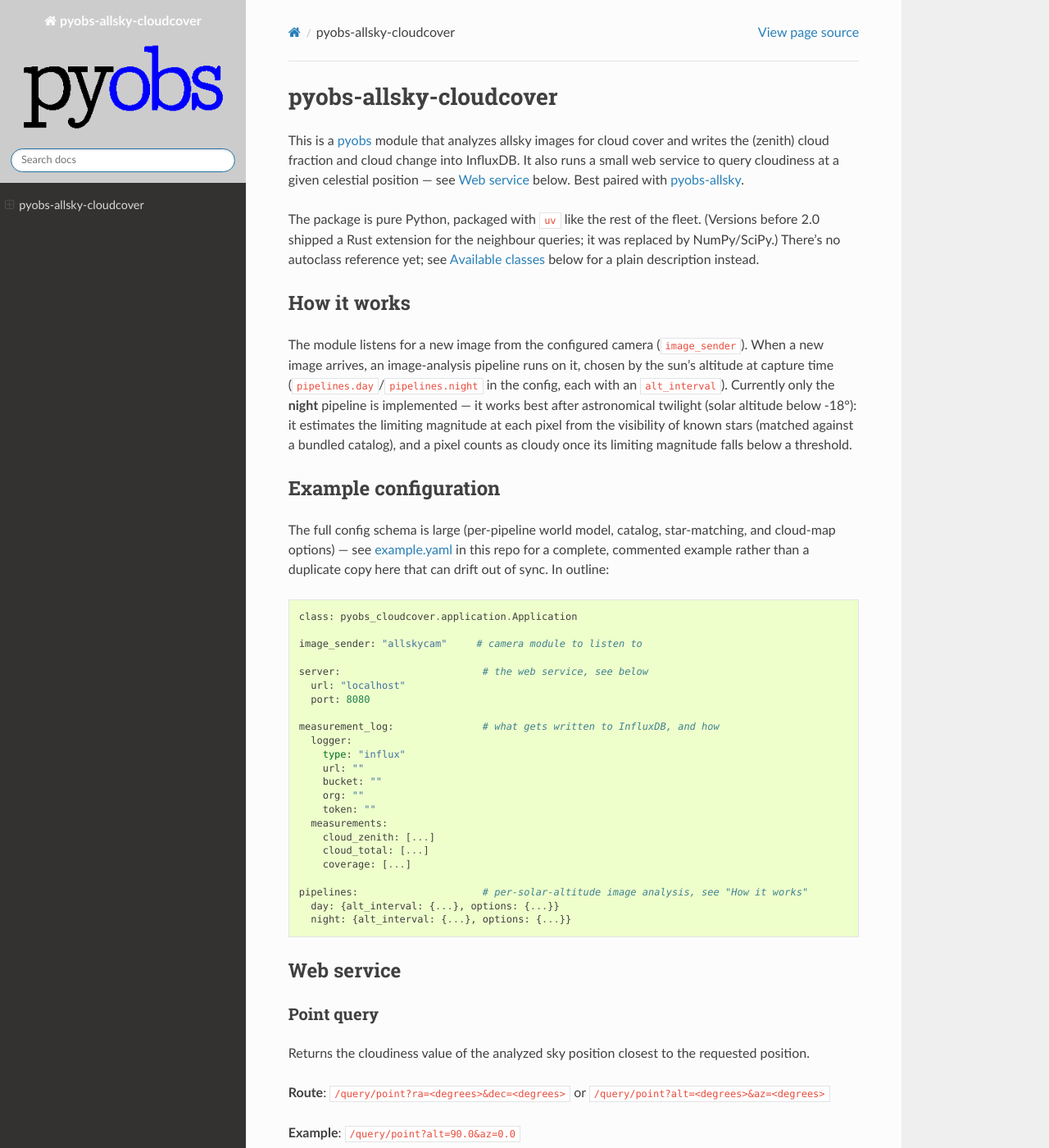
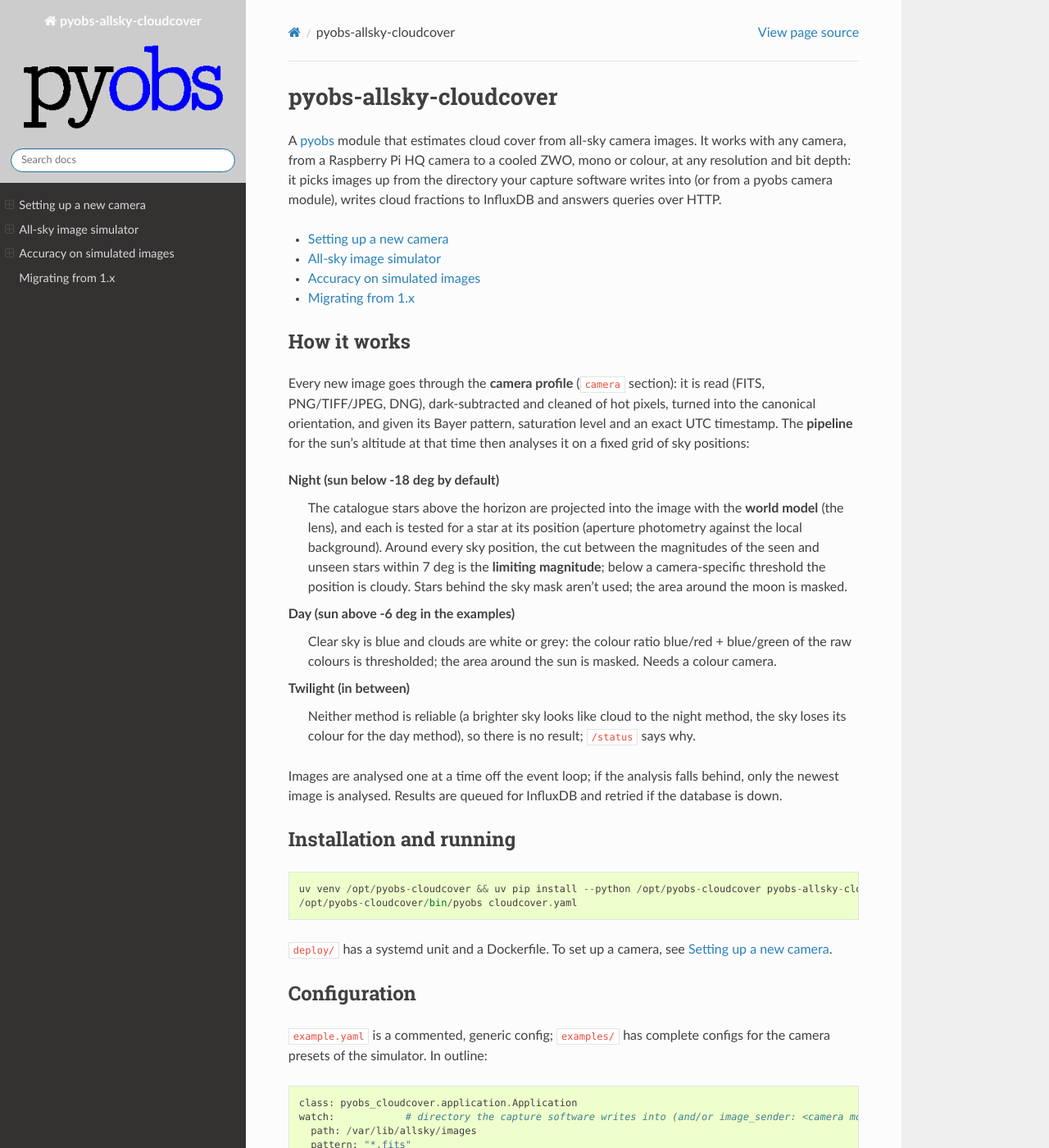
Before and after one commit to pyobs/pyobs-allsky-cloudcover, a Sphinx documentation site: the page built from docs/source/index.rst, in a window 1280 px wide and 1400 px high. Shown: the whole window at 82% size. Built offline with Sphinx 7.4.7 and the Read the Docs theme 3.1.0, drawn with Linux system fonts in a browser that asks for light colours; some of the changed text lies outside the part shown.

Commit message:
Docs: rewrite the main page and README
How it works (camera profile, night/day methods, twilight), installation
and running, the configuration (camera, pipeline options), all web routes
including the new ones, the command-line tools, and a toctree for the
calibration, simulator, accuracy and migration pages. The README no
longer points at pyobs-allsky. The docs build without warnings.

Co-Authored-By: Claude Opus 5.5 <noreply@anthropic.com>
Claude-Session: https://claude.ai/code/session_01CDYFQhEWtUKU6NC4JX7Avt

```diff
--- a/docs/source/conf.py
+++ b/docs/source/conf.py
@@ -37,7 +37,6 @@ html_theme_options = {
     "collapse_navigation": False,
     "sticky_navigation": True,
     "navigation_depth": 4,
-    "display_version": False,
     "logo_only": False,
     "prev_next_buttons_location": "bottom",
     "titles_only": False,
--- a/docs/source/index.rst
+++ b/docs/source/index.rst
@@ -1,110 +1,146 @@
 pyobs-allsky-cloudcover
 ########################
 
-This is a `pyobs <https://www.pyobs.org>`_ module that analyzes allsky images for cloud cover and
-writes the (zenith) cloud fraction and cloud change into InfluxDB. It also runs a small web
-service to query cloudiness at a given celestial position — see `Web service`_ below. Best paired
-with `pyobs-allsky <https://gitlab.gwdg.de/iag/k.schimpf/pyobs-allsky>`_.
+A `pyobs <https://www.pyobs.org>`_ module that estimates cloud cover from all-sky camera images. It works with
+any camera, from a Raspberry Pi HQ camera to a cooled ZWO, mono or colour, at any resolution and bit depth: it
+picks images up from the directory your capture software writes into (or from a pyobs camera module), writes
+cloud fractions to InfluxDB and answers queries over HTTP.
 
-The package is pure Python, packaged with ``uv`` like the rest of the fleet. (Versions before 2.0
-shipped a Rust extension for the neighbour queries; it was replaced by NumPy/SciPy.) There's no
-autoclass reference yet; see `Available classes`_ below for a plain description instead.
+.. toctree::
+   :maxdepth: 1
+
+   calibration
+   simulator
+   accuracy
+   migration
 
 
 How it works
 ************
 
-The module listens for a new image from the configured camera (``image_sender``). When a new
-image arrives, an image-analysis pipeline runs on it, chosen by the sun's altitude at capture
-time (``pipelines.day``/``pipelines.night`` in the config, each with an ``alt_interval``).
-Currently only the **night** pipeline is implemented — it works best after astronomical twilight
-(solar altitude below -18°): it estimates the limiting magnitude at each pixel from the visibility
-of known stars (matched against a bundled catalog), and a pixel counts as cloudy once its limiting
-magnitude falls below a threshold.
+Every new image goes through the **camera profile** (``camera`` section): it is read (FITS, PNG/TIFF/JPEG,
+DNG), dark-subtracted and cleaned of hot pixels, turned into the canonical orientation, and given its Bayer
+pattern, saturation level and an exact UTC timestamp. The **pipeline** for the sun's altitude at that time then
+analyses it on a fixed grid of sky positions:
+
+Night (sun below -18 deg by default)
+    The catalogue stars above the horizon are projected into the image with the **world model** (the lens),
+    and each is tested for a star at its position (aperture photometry against the local background). Around
+    every sky position, the cut between the magnitudes of the seen and unseen stars within 7 deg is the
+    **limiting magnitude**; below a camera-specific threshold the position is cloudy. Stars behind the sky
+    mask aren't used; the area around the moon is masked.
+
+Day (sun above -6 deg in the examples)
+    Clear sky is blue and clouds are white or grey: the colour ratio blue/red + blue/green of the raw colours
+    is thresholded; the area around the sun is masked. Needs a colour camera.
+
+Twilight (in between)
+    Neither method is reliable (a brighter sky looks like cloud to the night method, the sky loses its colour
+    for the day method), so there is no result; ``/status`` says why.
+
+Images are analysed one at a time off the event loop; if the analysis falls behind, only the newest image is
+analysed. Results are queued for InfluxDB and retried if the database is down.
 
 
-Example configuration
-**********************
+Installation and running
+************************
 
-The full config schema is large (per-pipeline world model, catalog, star-matching, and cloud-map
-options) — see `example.yaml
-<https://github.com/pyobs/pyobs-allsky-cloudcover/blob/main/example.yaml>`_ in this repo for a
-complete, commented example rather than a duplicate copy here that can drift out of sync. In
-outline::
+::
+
+    uv venv /opt/pyobs-cloudcover && uv pip install --python /opt/pyobs-cloudcover pyobs-allsky-cloudcover
+    /opt/pyobs-cloudcover/bin/pyobs cloudcover.yaml
+
+``deploy/`` has a systemd unit and a Dockerfile. To set up a camera, see :doc:`calibration`.
+
+
+Configuration
+*************
+
+``example.yaml`` is a commented, generic config; ``examples/`` has complete configs for the camera presets
+of the simulator. In outline::
 
     class: pyobs_cloudcover.application.Application
+    watch:            # directory the capture software writes into (and/or image_sender: <camera module>)
+      path: /var/lib/allsky/images
+      pattern: "*.fits"
+    camera:           # Bayer pattern, orientation, timestamps, dark, hot pixels, mask, world model
+      ...
+    server: {url: 0.0.0.0, port: 8080}
+    measurement_log:  # InfluxDB (or memory/none) and which fields to write
+      logger: {type: influx, url: ..., bucket: ..., org: ..., token: ...}
+      measurements:
+        cloud_total: [{type: total, name: cloudcover}]
+        cloud_zenith: [{type: zenith, name: cloudcover, altitude: 80}]
+    pipelines:
+      night: {alt_interval: {end: -18}, options: {cloud_map: {threshold: 4.6}}}
+      day: {alt_interval: {start: -6}, options: {cloud_map: {threshold: 1.85}}}
+    location: {latitude: ..., longitude: ..., elevation: ...}
 
-    image_sender: "allskycam"     # camera module to listen to
+The config is validated at startup. Measurement field types: ``total`` (whole sky), ``zenith`` (above
+``altitude``), ``sun``/``moon`` (within ``radius`` of it) and ``change`` (fraction of positions that changed
+since the previous image). Fractions are 0-1.
 
-    server:                        # the web service, see below
-      url: "localhost"
-      port: 8080
+Camera
+======
 
-    measurement_log:               # what gets written to InfluxDB, and how
-      logger:
-        type: "influx"
-        url: ""
-        bucket: ""
-        org: ""
-        token: ""
-      measurements:
-        cloud_zenith: [...]
-        cloud_total: [...]
-        coverage: [...]
+``bayer``
+    ``auto`` (``BAYERPAT``/``COLORTYP`` header keywords, honouring ``ROWORDER`` and ``X/YBAYROFF``), ``none``
+    (mono) or the pattern of the stored array's first row (RGGB, BGGR, GRBG, GBRG).
+``orientation``
+    ``flip_x``, ``flip_y``, ``rotate`` (0/90/180/270): raw image to canonical image. Masks and the world model
+    refer to the canonical image.
+``timestamp``
+    ``source`` (``auto``, ``header``, ``filename``, ``mtime``), ``keywords``, ``filename_format`` (strptime),
+    ``timezone`` for timestamps without one, ``offset`` in seconds.
+``saturation`` / ``bit_depth``
+    Saturation level in ADU; guessed from the data if not given (left-shifted 12/14-bit data is recognised).
+``dark``, ``hot_pixels``, ``mask``
+    Files from ``pyobs-cloudcover darks|hot-pixels|mask``.
+``world_model``
+    ``FisheyeModel`` (equidistant, equisolid, stereographic, orthographic or polynomial lens; from
+    ``pyobs-cloudcover calibrate``), ``SimpleModel`` or ``WCSModel`` (a FITS file with a WCS).
 
-    pipelines:                     # per-solar-altitude image analysis, see "How it works"
-      day: {alt_interval: {...}, options: {...}}
-      night: {alt_interval: {...}, options: {...}}
+Night pipeline options
+======================
+
+``bin_size`` (2; even for colour cameras), ``catalog`` (``filepath`` empty for the bundled Bright Star
+Catalogue, ``filter.alt``, ``filter.v_mag``), ``detector`` (``type: aperture`` with ``snr``, ``search_radius``,
+``aperture_radius``, ``annulus``, ``max_background``; or ``type: sigma``, the 1.x detector), ``altaz_grid``
+(``point_number``, ``limiting_altitude``), ``lim_mag_map`` (``radius``, ``estimator: robust|border``,
+``integration_length``), ``cloud_map.threshold`` (limiting magnitude), ``moon_apparent_size``.
+
+Day pipeline options
+====================
+
+``bin_size`` (2), ``cloud_map.threshold`` (colour ratio), ``sun_apparent_size``.
 
 
 Web service
 ***********
 
-Point query
-=============
-Returns the cloudiness value of the analyzed sky position closest to the requested position.
+All positions are degrees, either ``alt``/``az`` or ``ra``/``dec``. Every query answer has ``obs_time`` (Unix
+time of the image the answer is based on), ``pipeline`` (``night``/``day``) and, if the latest image gave no
+result, ``reason``.
 
-**Route**: ``/query/point?ra=<degrees>&dec=<degrees>`` or ``/query/point?alt=<degrees>&az=<degrees>``
-
-**Example**: ``/query/point?alt=90.0&az=0.0``
-
-**Result**:
-
-- ``obs_time`` (float) — observation Unix time of the last analyzed image.
-- ``value`` (bool) — whether it's cloudy at the requested point.
-
-Area query
-============
-Returns the cloud fraction within the requested great circle.
-
-**Route**: ``/query/area?ra=<degrees>&dec=<degrees>&radius=<degrees>`` or
-``/query/area?alt=<degrees>&az=<degrees>&radius=<degrees>``
-
-**Example**: ``/query/area?alt=90.0&az=0.0&radius=10.0``
-
-**Result**:
-
-- ``obs_time`` (float) — observation Unix time of the last analyzed image.
-- ``fraction`` (float) — cloud fraction in the requested area, 0–1.
-- ``value`` (float) — the same in percent (0–100). Kept for clients written against 1.x; deprecated,
-  use ``fraction``.
-
-All fractions are null when no analysed position falls within the area.
-
-Units
-=====
-Cloud fractions are 0–1 everywhere (InfluxDB fields, ``fraction`` above); the only exception is the
-deprecated ``value`` of ``/query/area``. Angles in requests are degrees; ``obs_time`` is Unix time (UTC).
+``/query/point?alt=..&az=..``
+    ``value``: whether the analysed position closest to the given one is cloudy (null if unknown).
+``/query/area?alt=..&az=..&radius=..``
+    ``fraction``: cloudy fraction (0-1) within ``radius``; ``value``: the same in percent (deprecated).
+``/query/limiting_magnitude?alt=..&az=..``
+    ``value``: limiting magnitude (V) at the closest analysed position (night only).
+``/query/limiting_magnitude/area?alt=..&az=..&radius=..``
+    ``mean``, ``min``, ``max`` of the limiting magnitude within ``radius``.
+``/status``
+    Frames received/analysed/skipped/without result/failed, last file, ``result_age`` (seconds since the
+    observation the API serves), pipeline, ``reason``, last error.
+``/cloud_map.png``, ``/limiting_magnitude.png``, ``/cloud_map.html``
+    Sky maps (north up, east left) for dashboards.
 
 
-Available classes
+Command-line tools
 ******************
 
-``pyobs_cloudcover.application.Application``
-    The module class itself (see above).
-
-``pyobs_cloudcover.world_model.SimpleModel`` / ``pyobs_cloudcover.world_model.WCSModel``
-    The astrometric solution used to map pixels to sky positions — either a fitted analytic model
-    (``a0``, ``F``, ``R``, ``c_x``, ``c_y`` — see `Berdina et al. 2019
-    <https://ui.adsabs.harvard.edu/abs/2019A%26A...626A.105B>`_) or a WCS read from a FITS file.
-    Selected via ``pipelines.<day|night>.options.world_model.class`` in the config.
+``pyobs-cloudcover``
+    ``calibrate``, ``mask``, ``darks``, ``hot-pixels``, ``replay``, ``catalog``: see :doc:`calibration`.
+``pyobs-cloudcover-sim``
+    Simulated all-sky images with ground truth: see :doc:`simulator`.
```
Also changed, not shown: Readme.md (+25 -11 lines).
